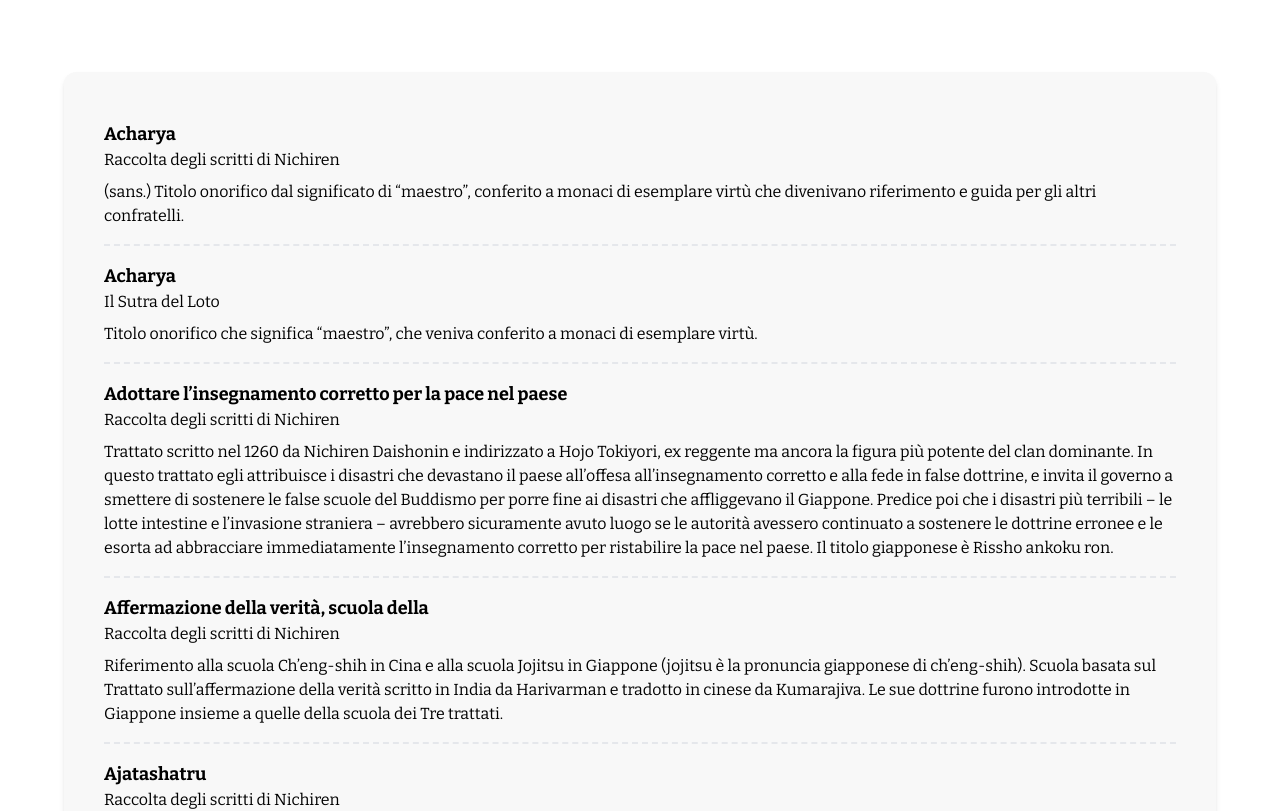
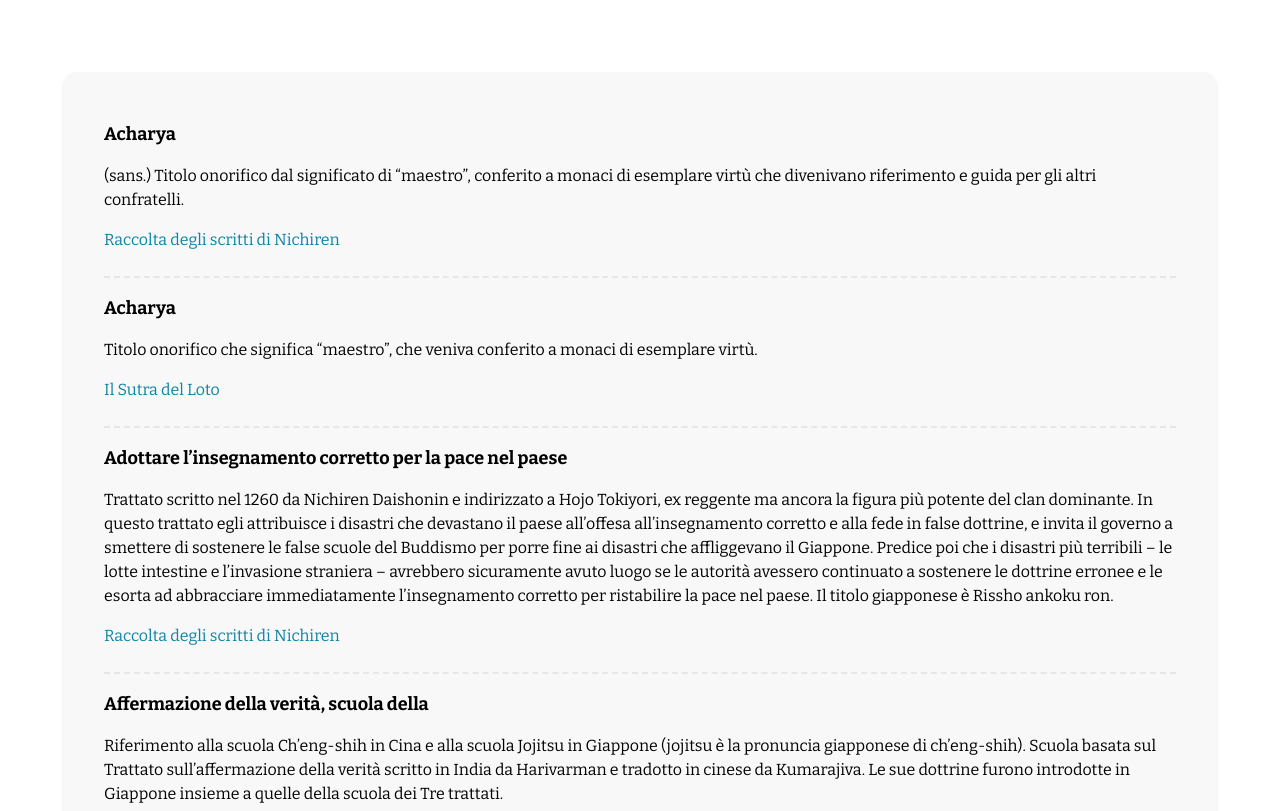
Before and after one commit to upalatucci/biblioteca-nextjs, a Next.js app: page /glossario in a window 1280 px wide. Shown: the part 1120-1931 px from the top of the page. Built offline with nearby package versions, Linux system fonts and the light colour scheme.

Commit message:
fix: glossario search

```diff
--- a/components/DictionarySearch.tsx
+++ b/components/DictionarySearch.tsx
@@ -164,22 +164,24 @@ const DictionarySearch: React.FC<DictionarySearchProps> = ({
                 >
                   <button className="text-left">
                     <div
-                      className="font-bold text-lg"
+                      className="font-bold text-lg mb-4"
                       dangerouslySetInnerHTML={{
                         __html: glossarioRicerca.title,
                       }}
                     ></div>
-                    <div className="mb-2">
-                      {glossarioRicerca.cat.includes(GLOSSARY_RSND_CAT_ID)
-                        ? "Raccolta degli scritti di Nichiren"
-                        : "Il Sutra del Loto"}
-                    </div>
                   </button>
                   <div
                     dangerouslySetInnerHTML={{
                       __html: glossarioRicerca.content,
                     }}
+                    className="mb-4"
                   ></div>
+
+                  <div className="mb-2 text-primary">
+                    {glossarioRicerca.cat.includes(GLOSSARY_RSND_CAT_ID)
+                      ? "Raccolta degli scritti di Nichiren"
+                      : "Il Sutra del Loto"}
+                  </div>
                 </li>
               ))}
             </ul>
```
